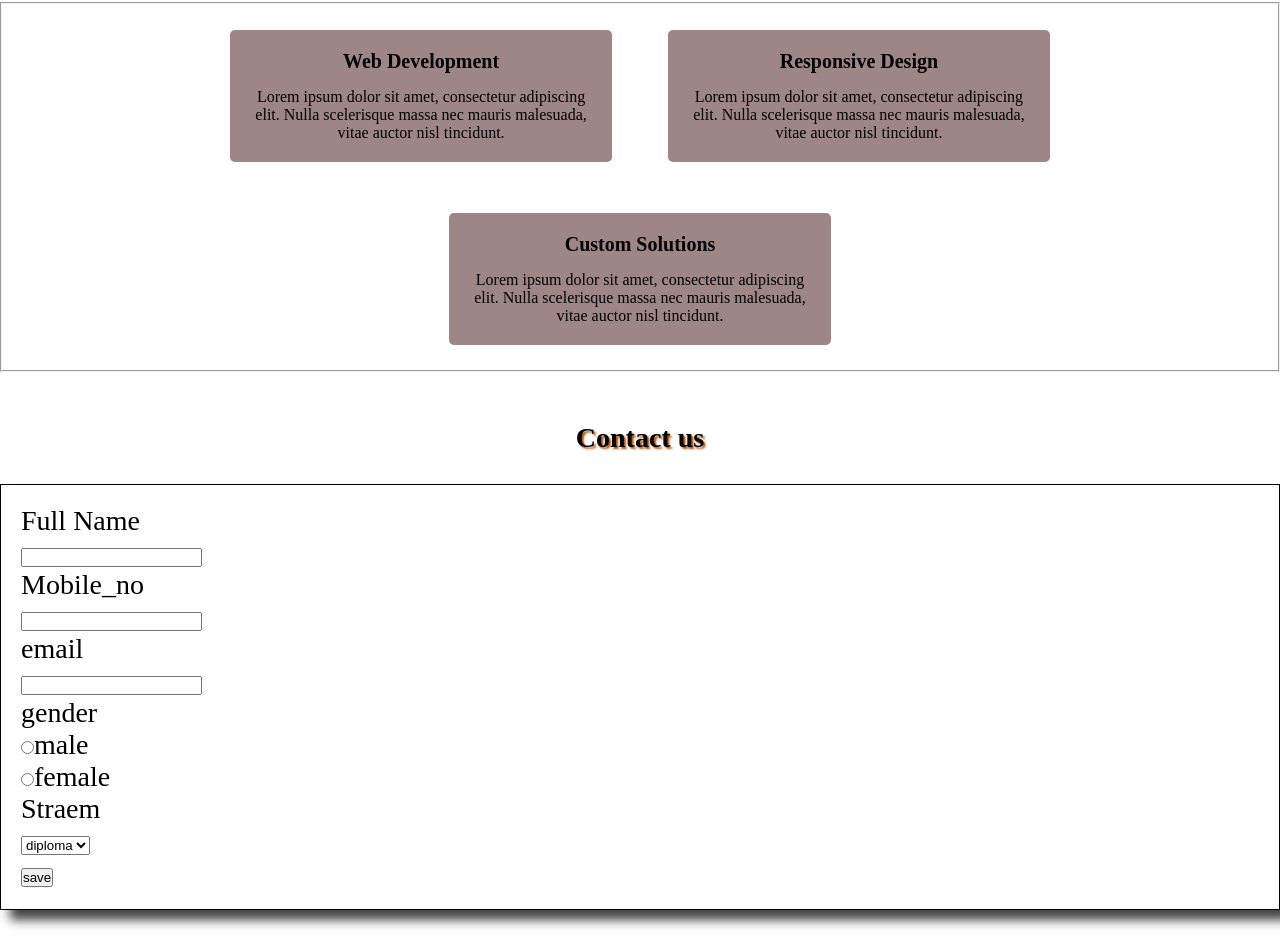
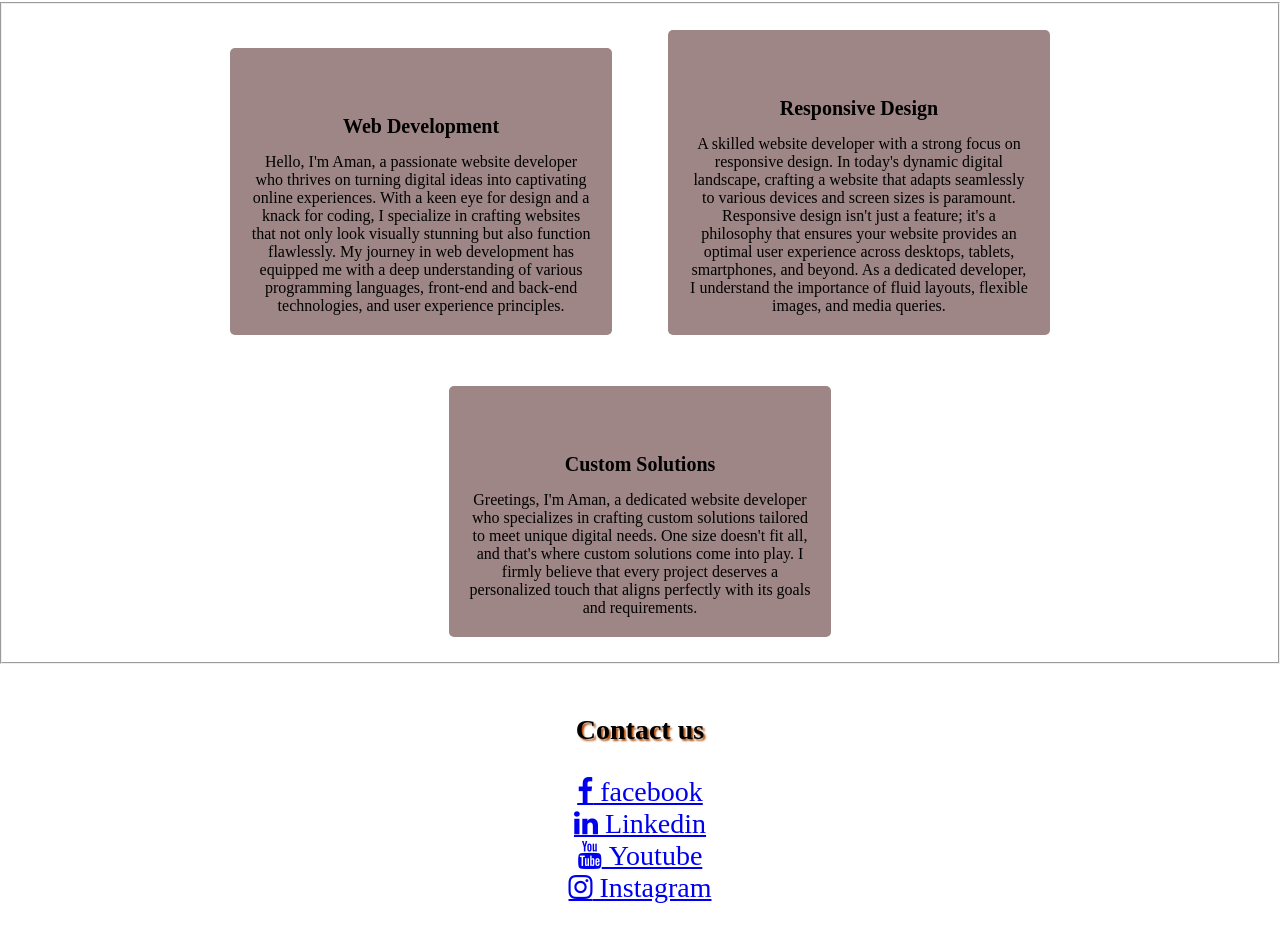
Before and after one commit to Amankhare01/My-portfolio, a plain HTML site: page index.html in a window 1280 px wide. Shown: the part 1467-2407 px from the top of the page. Drawn offline with Linux system fonts and the light colour scheme.

Commit message:
Update index.html

```diff
--- a/index.html
+++ b/index.html
@@ -3,6 +3,7 @@
 <head>
     <meta charset="UTF-8">
     <meta name="viewport" content="width=device-width, initial-scale=1.0">
+    <link rel="stylesheet" href="https://cdnjs.cloudflare.com/ajax/libs/font-awesome/4.7.0/css/font-awesome.min.css">
     <title>My portfolio</title>
 </head>
 <link rel="stylesheet" href="style.css">
@@ -42,46 +43,28 @@
         <div id="service">
           <i class="fas fa-code"></i>
           <h3>Web Development</h3>
-          <p>Lorem ipsum dolor sit amet, consectetur adipiscing elit. Nulla scelerisque massa nec mauris malesuada, vitae auctor nisl tincidunt.</p>
+          <p>Hello, I'm Aman, a passionate website developer who thrives on turning digital ideas into captivating online experiences. With a keen eye for design and a knack for coding, I specialize in crafting websites that not only look visually stunning but also function flawlessly. My journey in web development has equipped me with a deep understanding of various programming languages, front-end and back-end technologies, and user experience principles.</p>
         </div>
         <div id="service">
           <i class="fas fa-desktop"></i>
           <h3>Responsive Design</h3>
-          <p>Lorem ipsum dolor sit amet, consectetur adipiscing elit. Nulla scelerisque massa nec mauris malesuada, vitae auctor nisl tincidunt.</p>
+          <p>A skilled website developer with a strong focus on responsive design. In today's dynamic digital landscape, crafting a website that adapts seamlessly to various devices and screen sizes is paramount. Responsive design isn't just a feature; it's a philosophy that ensures your website provides an optimal user experience across desktops, tablets, smartphones, and beyond. As a dedicated developer, I understand the importance of fluid layouts, flexible images, and media queries.</p>
         </div>
         <div id="service">
           <i class="fas fa-cogs"></i>
           <h3>Custom Solutions</h3>
-          <p>Lorem ipsum dolor sit amet, consectetur adipiscing elit. Nulla scelerisque massa nec mauris malesuada, vitae auctor nisl tincidunt.</p>
+          <p>Greetings, I'm Aman, a dedicated website developer who specializes in crafting custom solutions tailored to meet unique digital needs. One size doesn't fit all, and that's where custom solutions come into play. I firmly believe that every project deserves a personalized touch that aligns perfectly with its goals and requirements.</p>
         </div>
     </fieldset>
       </section>
       <section id="contact">
         <h1 class="c1">Contact us</h1>
-        <fieldse class="f1">
-            <div class="div1">
-        <form action="exp.php" onsubmit="return valid()" method="post" name="google-sheet">
-            <label for="name">Full Name</label><br>
-            <input type="text" id="name" name="name"><br>
-            <label for="phone">Mobile_no</label><br>
-            <input type="tel" id="phone" name="mobile"><br>
-            <label for="email">email</label><br>
-            <input type="email" id="email" name="email"><br>
-            <label for="gender">gender</label><br>
-            <input type="radio" name="gender">male<br>
-            <input type="radio" name="gender">female<br>
-            <label for="course">Straem</label><br>
-            <select id="course">
-                <option value="1">diploma</option>
-                <option value="2">b-tech</option>
-                <option value="3">mba</option>
-                <option value="4">b-voc</option>
-            </select><br>
-            <input type="submit" value="save" name="submit"><br>
-        </form>
+                  <div id="d4">
+            <a href="https://www.facebook.com/Aman.khare.980?mibextid=ZbWKwL" class="fa fa-facebook"> facebook</a><br>
+            <a href="https://www.linkedin.com/in/aman-kharwar-0a6843212" class="fa fa-linkedin"> Linkedin</a><br>
+            <a href="https://youtube.com/@amankharemedia" class="fa fa-youtube"> Youtube</a><br>
+            <a href="https://instagram.com/its_amankhare?igshid=ZDc4ODBmNjlmNQ==" class="fa fa fa-instagram"> Instagram</a>
         </div>
-    </fieldset>
       </section>
-
 </body>
 </html>
```
